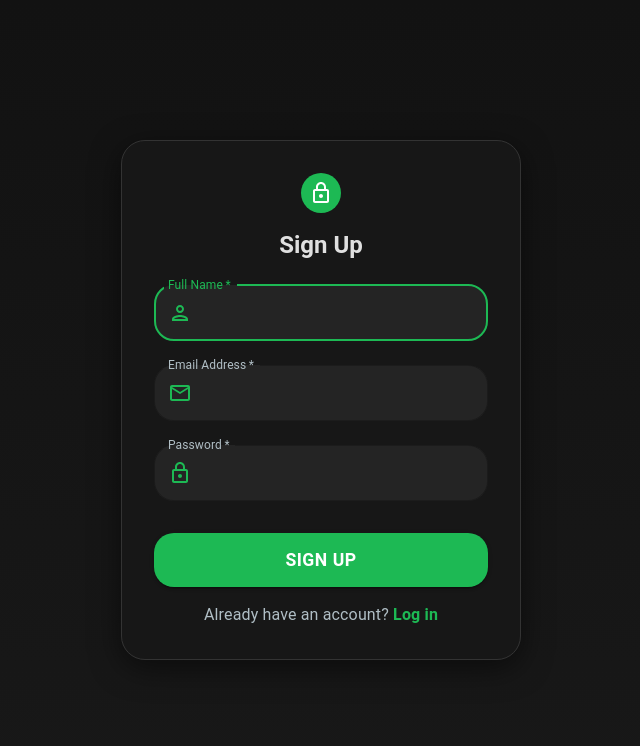
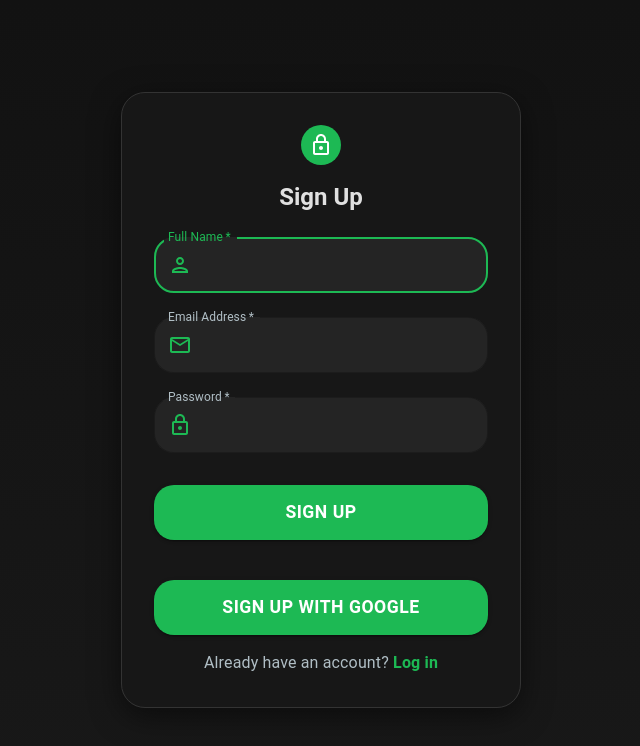
Before and after one commit to Mago223/flashcard, a Next.js app: page /signup in a window 1280 px wide. Shown: the top 746 px of the page, without its empty margins (319-959 px from the left). Built offline with nearby package versions, Linux system fonts and the light colour scheme; no server answers.

Commit message:
Added google authentication

```diff
--- a/app/api/generate_many/route.js
+++ b/app/api/generate_many/route.js
@@ -40,7 +40,6 @@ Please do not include any extra newlines or words. Only return all flashcards as
 export async function POST(req) {
   try {
     const user_message = await req.text();
-    console.log(user_message)
     const modelId = "meta.llama3-8b-instruct-v1:0";
 
     const prompt = `
--- a/app/signup/page.js
+++ b/app/signup/page.js
@@ -19,6 +19,7 @@ import Link from "next/link";
 import { useRouter } from "next/navigation";
 import { createUserWithEmailAndPassword, updateProfile } from "firebase/auth";
 import { auth } from "../../firebase";
+import { GoogleAuthProvider, signInWithPopup } from "firebase/auth";
 
 function Signup() {
   const [fullName, setFullName] = useState("");
@@ -44,6 +45,35 @@ function Signup() {
         setError(error.message);
       });
   };
+
+const provider = new GoogleAuthProvider();
+
+function signInWithGoogle() {
+  signInWithPopup(auth, provider)
+    .then((result) => {
+      console.log("Sign-in successful: ", result);
+      // This gives you a Google Access Token. You can use it to access the Google API.
+      const credential = GoogleAuthProvider.credentialFromResult(result);
+      const token = credential.accessToken;
+
+      // The signed-in user info.
+      const user = result.user;
+      console.log("User signed in: ", user);
+    })
+    .then(() => {
+      router.push("/");
+    })
+    .catch((error) => {
+      // Handle Errors here.
+      const errorCode = error.code;
+      const errorMessage = error.message;
+      // The email of the user's account used.
+      const email = error.email;
+      // The AuthCredential type that was used.
+      const credential = GoogleAuthProvider.credentialFromError(error);
+      console.error("Error during sign-in: ", errorCode, errorMessage, email, credential);
+    });
+}
 
   return (
     <Box
@@ -221,6 +251,26 @@ function Signup() {
             >
               Sign Up
             </Button>
+            <Button id="google-signin" onClick={signInWithGoogle}
+            type="submit"
+            fullWidth
+            variant="contained"
+            component={motion.button}
+            whileHover={{ scale: 1.05 }}
+            whileTap={{ scale: 0.95 }}
+            sx={{
+              borderRadius: "20px",
+              backgroundColor: "#1DB954",
+              "&:hover": {
+                backgroundColor: "#1aa34a",
+              },
+              padding: "12px",
+              fontSize: "1.1rem",
+              fontWeight: "bold",
+              mt: 3,
+              mb: 2,
+            }}
+            >Sign up with Google</Button>
             <Grid container justifyContent="center">
               <Grid item>
                 <Typography variant="body1" color="#b0bec5">
--- a/firebase.js
+++ b/firebase.js
@@ -1,6 +1,6 @@
 // Import the functions you need from the SDKs you need
 import { initializeApp } from "firebase/app";
-import { getAuth } from "firebase/auth";
+import { getAuth, GoogleAuthProvider  } from "firebase/auth";
 import { getFirestore } from "firebase/firestore";
 // TODO: Add SDKs for Firebase products that you want to use
 // https://firebase.google.com/docs/web/setup#available-libraries
```
Also changed, not shown: app/signin/page.js (+50 -0 lines).
